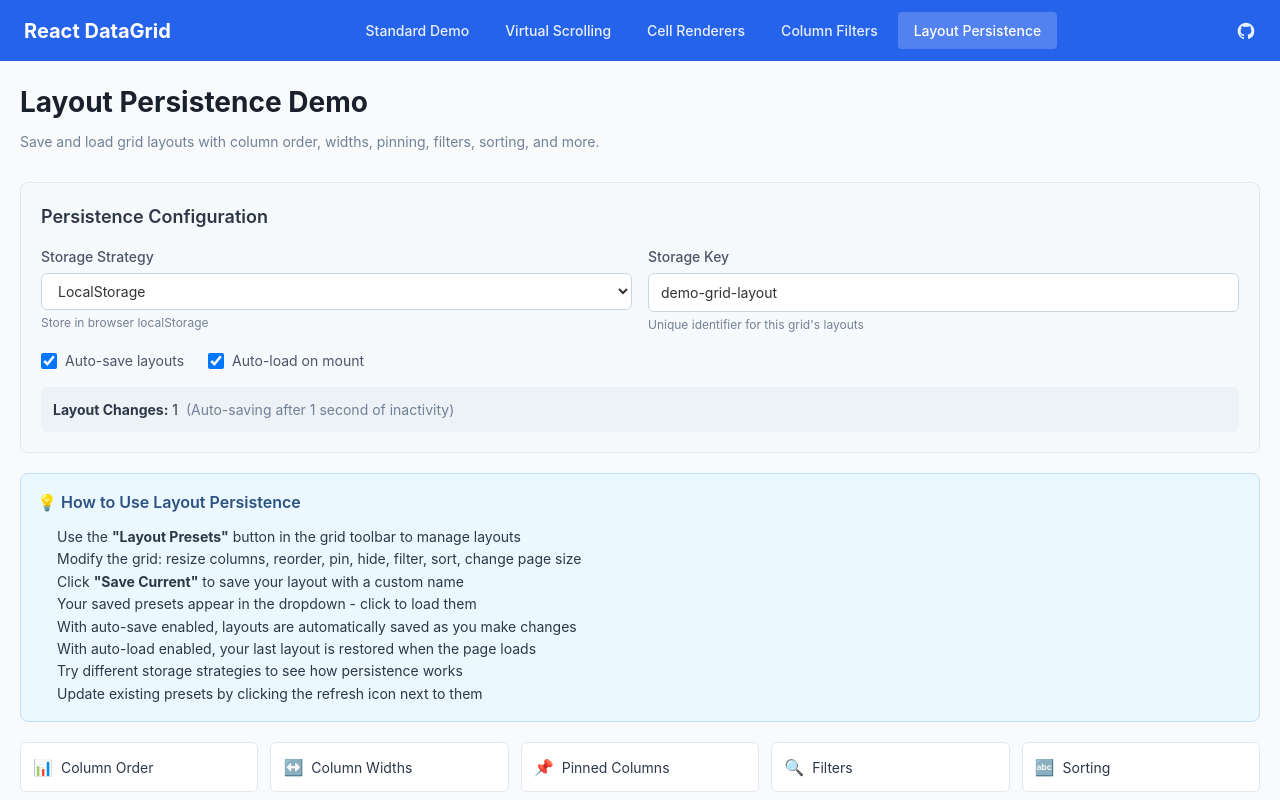
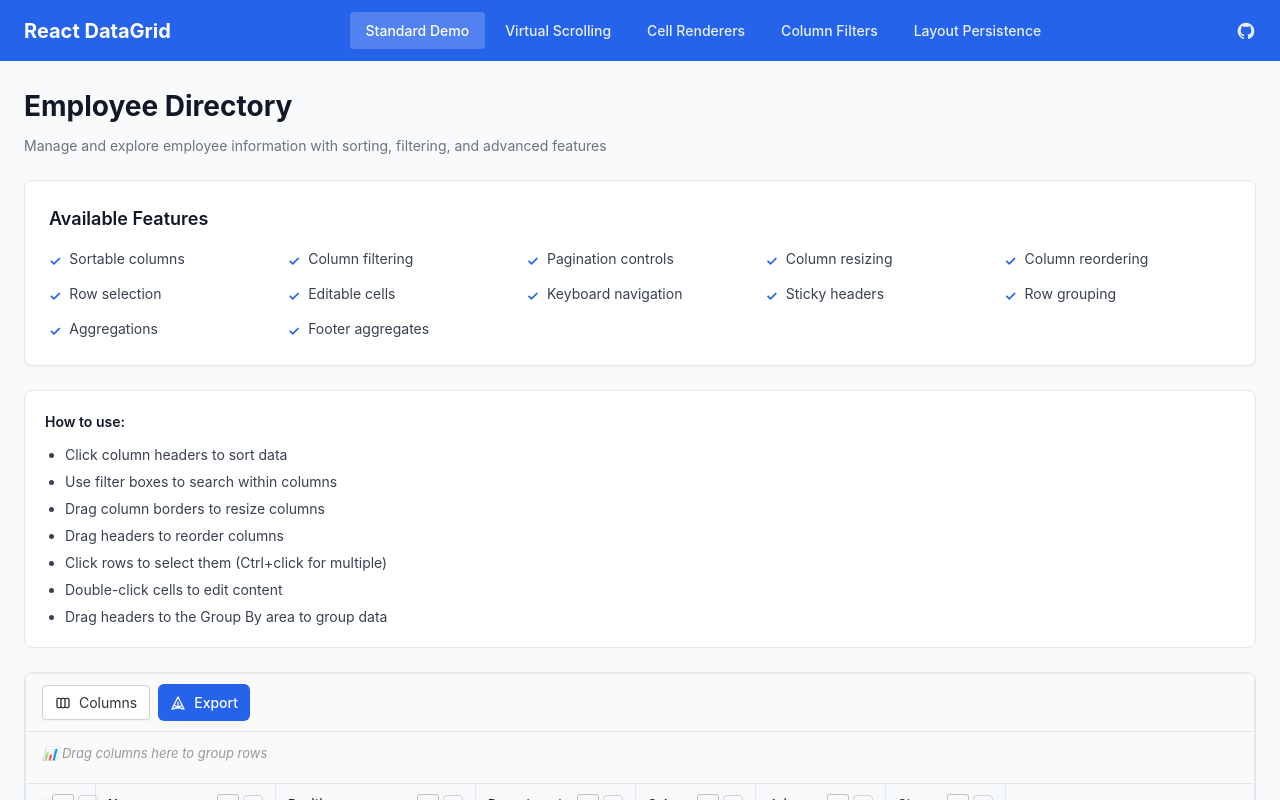
Before and after one commit to bhushanpoojary/react-open-source-datagrid, a React (Vite) app: page / in a window 1280 px wide. Built offline with nearby package versions, Linux system fonts and the light colour scheme.

Commit message:
Layout fixed

```diff
--- a/src/App.tsx
+++ b/src/App.tsx
@@ -16,7 +16,7 @@ interface MenuItem {
 }
 
 function App() {
-  const [currentDemo, setCurrentDemo] = useState<DemoType>('persistence')
+  const [currentDemo, setCurrentDemo] = useState<DemoType>('standard')
 
   const menuItems: MenuItem[] = [
     {
--- a/src/components/DemoGridPage.tsx
+++ b/src/components/DemoGridPage.tsx
@@ -98,90 +98,90 @@ export const DemoGridPage: React.FC = () => {
   };
 
   return (
-    <div className="h-full bg-neutral-50 p-6">
-      <div className="max-w-full mx-auto h-full flex flex-col">
+    <div style={{ height: '100%', backgroundColor: '#f9fafb', padding: '24px', overflow: 'auto' }}>
+      <div style={{ maxWidth: '100%', margin: '0 auto', minHeight: '100%', display: 'flex', flexDirection: 'column' }}>
         {/* Page Header */}
-        <div className="mb-6">
-          <h1 className="text-3xl font-bold text-neutral-900 mb-2">
+        <div style={{ marginBottom: '24px', flexShrink: 0 }}>
+          <h1 style={{ fontSize: '28px', fontWeight: 'bold', color: '#111827', marginBottom: '8px' }}>
             Employee Directory
           </h1>
-          <p className="text-neutral-600 text-sm">
+          <p style={{ color: '#6b7280', fontSize: '14px' }}>
             Manage and explore employee information with sorting, filtering, and advanced features
           </p>
         </div>
 
         {/* Features Grid */}
-        <div className="mb-6 bg-white p-6 rounded-lg shadow-sm border border-neutral-200">
-          <h2 className="text-lg font-semibold mb-4 text-neutral-900">Available Features</h2>
-          <div className="grid grid-cols-1 md:grid-cols-2 lg:grid-cols-4 gap-3 text-sm">
-            <div className="flex items-start gap-2">
-              <span className="text-primary-500 font-semibold mt-0.5">✓</span>
-              <span className="text-neutral-700">Sortable columns</span>
+        <div style={{ marginBottom: '24px', flexShrink: 0, backgroundColor: 'white', padding: '24px', borderRadius: '8px', boxShadow: '0 1px 2px rgba(0,0,0,0.05)', border: '1px solid #e5e7eb' }}>
+          <h2 style={{ fontSize: '18px', fontWeight: '600', marginBottom: '16px', color: '#111827' }}>Available Features</h2>
+          <div style={{ display: 'grid', gridTemplateColumns: 'repeat(auto-fill, minmax(200px, 1fr))', gap: '12px', fontSize: '14px' }}>
+            <div style={{ display: 'flex', alignItems: 'flex-start', gap: '8px' }}>
+              <span style={{ color: '#2563eb', fontWeight: '600', marginTop: '2px' }}>✓</span>
+              <span style={{ color: '#374151' }}>Sortable columns</span>
             </div>
-            <div className="flex items-start gap-2">
-              <span className="text-primary-500 font-semibold mt-0.5">✓</span>
-              <span className="text-neutral-700">Column filtering</span>
+            <div style={{ display: 'flex', alignItems: 'flex-start', gap: '8px' }}>
+              <span style={{ color: '#2563eb', fontWeight: '600', marginTop: '2px' }}>✓</span>
+              <span style={{ color: '#374151' }}>Column filtering</span>
             </div>
-            <div className="flex items-start gap-2">
-              <span className="text-primary-500 font-semibold mt-0.5">✓</span>
-              <span className="text-neutral-700">Pagination controls</span>
+            <div style={{ display: 'flex', alignItems: 'flex-start', gap: '8px' }}>
+              <span style={{ color: '#2563eb', fontWeight: '600', marginTop: '2px' }}>✓</span>
+              <span style={{ color: '#374151' }}>Pagination controls</span>
             </div>
-            <div className="flex items-start gap-2">
-              <span className="text-primary-500 font-semibold mt-0.5">✓</span>
-              <span className="text-neutral-700">Column resizing</span>
+            <div style={{ display: 'flex', alignItems: 'flex-start', gap: '8px' }}>
+              <span style={{ color: '#2563eb', fontWeight: '600', marginTop: '2px' }}>✓</span>
+              <span style={{ color: '#374151' }}>Column resizing</span>
             </div>
-            <div className="flex items-start gap-2">
-              <span className="text-primary-500 font-semibold mt-0.5">✓</span>
-              <span className="text-neutral-700">Column reordering</span>
+            <div style={{ display: 'flex', alignItems: 'flex-start', gap: '8px' }}>
+              <span style={{ color: '#2563eb', fontWeight: '600', marginTop: '2px' }}>✓</span>
+              <span style={{ color: '#374151' }}>Column reordering</span>
             </div>
-            <div className="flex items-start gap-2">
-              <span className="text-primary-500 font-semibold mt-0.5">✓</span>
-              <span className="text-neutral-700">Row selection</span>
+            <div style={{ display: 'flex', alignItems: 'flex-start', gap: '8px' }}>
+              <span style={{ color: '#2563eb', fontWeight: '600', marginTop: '2px' }}>✓</span>
+              <span style={{ color: '#374151' }}>Row selection</span>
             </div>
-            <div className="flex items-start gap-2">
-              <span className="text-primary-500 font-semibold mt-0.5">✓</span>
-              <span className="text-neutral-700">Editable cells</span>
+            <div style={{ display: 'flex', alignItems: 'flex-start', gap: '8px' }}>
+              <span style={{ color: '#2563eb', fontWeight: '600', marginTop: '2px' }}>✓</span>
+              <span style={{ color: '#374151' }}>Editable cells</span>
             </div>
-            <div className="flex items-start gap-2">
-              <span className="text-primary-500 font-semibold mt-0.5">✓</span>
-              <span className="text-neutral-700">Keyboard navigation</span>
+            <div style={{ display: 'flex', alignItems: 'flex-start', gap: '8px' }}>
+              <span style={{ color: '#2563eb', fontWeight: '600', marginTop: '2px' }}>✓</span>
+              <span style={{ color: '#374151' }}>Keyboard navigation</span>
             </div>
-            <div className="flex items-start gap-2">
-              <span className="text-primary-500 font-semibold mt-0.5">✓</span>
-              <span className="text-neutral-700">Sticky headers</span>
+            <div style={{ display: 'flex', alignItems: 'flex-start', gap: '8px' }}>
+              <span style={{ color: '#2563eb', fontWeight: '600', marginTop: '2px' }}>✓</span>
+              <span style={{ color: '#374151' }}>Sticky headers</span>
             </div>
-            <div className="flex items-start gap-2">
-              <span className="text-primary-500 font-semibold mt-0.5">✓</span>
-              <span className="text-neutral-700">Row grouping</span>
+            <div style={{ display: 'flex', alignItems: 'flex-start', gap: '8px' }}>
+              <span style={{ color: '#2563eb', fontWeight: '600', marginTop: '2px' }}>✓</span>
+              <span style={{ color: '#374151' }}>Row grouping</span>
             </div>
-            <div className="flex items-start gap-2">
-              <span className="text-primary-500 font-semibold mt-0.5">✓</span>
-              <span className="text-neutral-700">Aggregations</span>
+            <div style={{ display: 'flex', alignItems: 'flex-start', gap: '8px' }}>
+              <span style={{ color: '#2563eb', fontWeight: '600', marginTop: '2px' }}>✓</span>
+              <span style={{ color: '#374151' }}>Aggregations</span>
             </div>
-            <div className="flex items-start gap-2">
-              <span className="text-primary-500 font-semibold mt-0.5">✓</span>
-              <span className="text-neutral-700">Footer aggregates</span>
+            <div style={{ display: 'flex', alignItems: 'flex-start', gap: '8px' }}>
+              <span style={{ color: '#2563eb', fontWeight: '600', marginTop: '2px' }}>✓</span>
+              <span style={{ color: '#374151' }}>Footer aggregates</span>
             </div>
           </div>
         </div>
 
         {/* Instructions Card */}
-        <div className="mb-6 bg-primary-50 border border-primary-200 p-5 rounded-lg">
-          <h3 className="font-semibold text-primary-900 mb-3 text-sm">How to use:</h3>
-          <ul className="text-sm text-primary-800 space-y-1.5 list-disc list-outside ml-5">
-            <li>Click column headers to sort data</li>
-            <li>Use filter boxes to search within columns</li>
-            <li>Drag column borders to resize columns</li>
-            <li>Drag headers to reorder columns</li>
-            <li>Click rows to select them (Ctrl+click for multiple)</li>
-            <li>Double-click cells to edit content</li>
-            <li>Drag headers to the Group By area to group data</li>
+        <div style={{ marginBottom: '24px', flexShrink: 0, backgroundColor: 'white', border: '1px solid #e5e7eb', padding: '20px', borderRadius: '8px' }}>
+          <h3 style={{ fontWeight: '600', color: '#111827', marginBottom: '12px', fontSize: '14px' }}>How to use:</h3>
+          <ul style={{ fontSize: '14px', color: '#374151', listStyle: 'disc', paddingLeft: '20px' }}>
+            <li style={{ marginBottom: '6px' }}>Click column headers to sort data</li>
+            <li style={{ marginBottom: '6px' }}>Use filter boxes to search within columns</li>
+            <li style={{ marginBottom: '6px' }}>Drag column borders to resize columns</li>
+            <li style={{ marginBottom: '6px' }}>Drag headers to reorder columns</li>
+            <li style={{ marginBottom: '6px' }}>Click rows to select them (Ctrl+click for multiple)</li>
+            <li style={{ marginBottom: '6px' }}>Double-click cells to edit content</li>
+            <li style={{ marginBottom: '0' }}>Drag headers to the Group By area to group data</li>
           </ul>
         </div>
 
         {/* DataGrid Container */}
-        <div className="mb-6 flex-1 min-h-0 bg-white rounded-lg shadow-sm border border-neutral-200 overflow-hidden">
-          <div className="h-full overflow-auto">
+        <div style={{ marginBottom: '24px', flex: '1 1 auto', minHeight: '500px', backgroundColor: 'white', borderRadius: '8px', boxShadow: '0 1px 2px rgba(0,0,0,0.05)', border: '1px solid #e5e7eb', overflow: 'hidden' }}>
+          <div style={{ height: '100%', overflow: 'auto' }}>
             <DataGrid
               columns={columns}
               rows={employees}
@@ -205,21 +205,21 @@ export const DemoGridPage: React.FC = () => {
         </div>
 
         {/* Info Panels */}
-        <div className="grid grid-cols-1 md:grid-cols-2 gap-6">
+        <div style={{ display: 'grid', gridTemplateColumns: 'repeat(auto-fit, minmax(300px, 1fr))', gap: '24px', flexShrink: 0 }}>
           {/* Selection Info */}
-          <div className="bg-white p-5 rounded-lg shadow-sm border border-neutral-200">
-            <h3 className="text-sm font-semibold mb-4 text-neutral-900">
-              Selected Rows <span className="text-primary-600 font-bold">({selectedIds.length})</span>
+          <div style={{ backgroundColor: 'white', padding: '20px', borderRadius: '8px', boxShadow: '0 1px 2px rgba(0,0,0,0.05)', border: '1px solid #e5e7eb' }}>
+            <h3 style={{ fontSize: '14px', fontWeight: '600', marginBottom: '16px', color: '#111827' }}>
+              Selected Rows <span style={{ color: '#2563eb', fontWeight: 'bold' }}>({selectedIds.length})</span>
             </h3>
             {selectedIds.length === 0 ? (
-              <p className="text-neutral-500 text-sm">No rows selected. Click on rows to select them.</p>
+              <p style={{ color: '#6b7280', fontSize: '14px' }}>No rows selected. Click on rows to select them.</p>
             ) : (
-              <div className="space-y-2 max-h-40 overflow-y-auto">
+              <div style={{ maxHeight: '160px', overflowY: 'auto' }}>
                 {selectedIds.map((id) => {
                   const employee = employees.find((emp) => emp.id === id);
                   return (
-                    <div key={id} className="text-sm text-neutral-700 p-2 bg-primary-50 rounded border border-primary-100">
-                      <span className="font-medium text-primary-600">ID {id}</span> - {employee?.name}
+                    <div key={id} style={{ fontSize: '14px', color: '#374151', padding: '8px', backgroundColor: '#eff6ff', borderRadius: '4px', border: '1px solid #dbeafe', marginBottom: '8px' }}>
+                      <span style={{ fontWeight: '500', color: '#2563eb' }}>ID {id}</span> - {employee?.name}
                     </div>
                   );
                 })}
@@ -228,18 +228,18 @@ export const DemoGridPage: React.FC = () => {
           </div>
 
           {/* Event Log */}
-          <div className="bg-white p-5 rounded-lg shadow-sm border border-neutral-200">
-            <h3 className="text-sm font-semibold mb-4 text-neutral-900">
-              Event Log <span className="text-neutral-500 font-normal">(Last 10)</span>
+          <div style={{ backgroundColor: 'white', padding: '20px', borderRadius: '8px', boxShadow: '0 1px 2px rgba(0,0,0,0.05)', border: '1px solid #e5e7eb' }}>
+            <h3 style={{ fontSize: '14px', fontWeight: '600', marginBottom: '16px', color: '#111827' }}>
+              Event Log <span style={{ color: '#6b7280', fontWeight: 'normal' }}>(Last 10)</span>
             </h3>
             {eventLog.length === 0 ? (
-              <p className="text-neutral-500 text-sm">No events yet. Try interacting with the grid.</p>
+              <p style={{ color: '#6b7280', fontSize: '14px' }}>No events yet. Try interacting with the grid.</p>
             ) : (
-              <div className="space-y-2 max-h-40 overflow-y-auto">
+              <div style={{ maxHeight: '160px', overflowY: 'auto' }}>
                 {eventLog.map((event, index) => (
                   <div
                     key={index}
-                    className="text-xs text-neutral-600 p-2 bg-neutral-100 rounded border border-neutral-200 font-mono"
+                    style={{ fontSize: '12px', color: '#4b5563', padding: '8px', backgroundColor: '#f3f4f6', borderRadius: '4px', border: '1px solid #e5e7eb', fontFamily: 'monospace', marginBottom: '8px' }}
                   >
                     {event}
                   </div>
```
